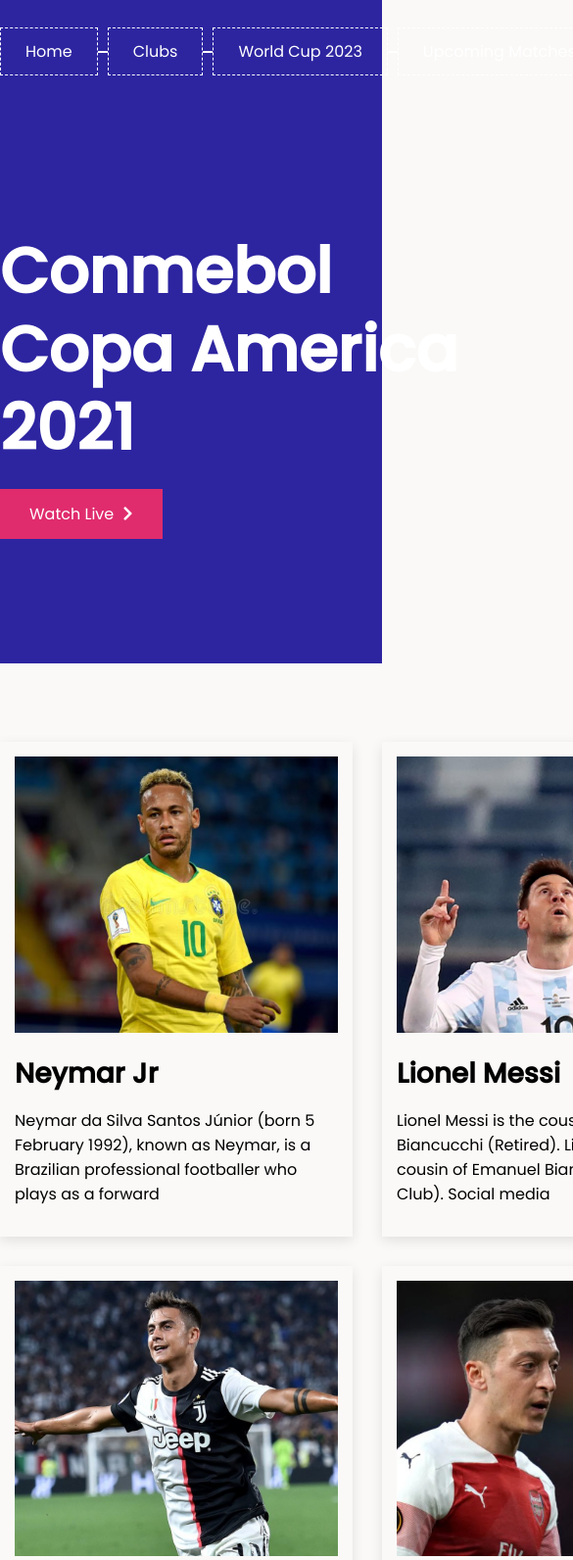
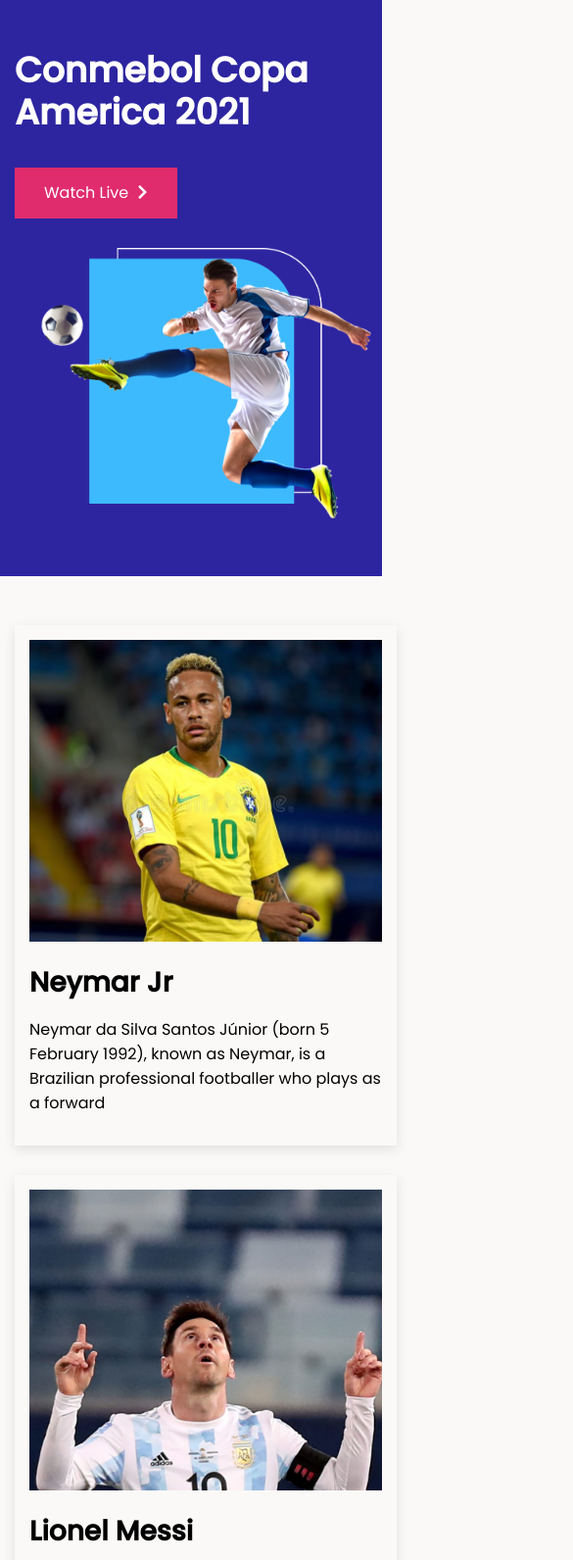
Before and after one commit to webservice96/copa-america-2021, a plain HTML site: page index.html in a window 390 px wide. Shown: the top 1592 px of the page at 98% size, 585 px wide, since content can reach past the window. Drawn offline with Linux system fonts and the light colour scheme.

Commit message:
Responsive

```diff
--- /dev/null
+++ b/assets/css/responsive.css
@@ -0,0 +1,64 @@
+@media only screen and (max-width: 600px) {
+    .container {
+        width: 100%;
+        padding: 0 15px;
+    }
+    header {
+        display: none;
+    }
+    .players {
+        grid-template-columns: 1fr;
+    }
+    .club-lists {
+        grid-template-columns: 1fr;
+    }
+    .players {
+        grid-template-columns: 1fr;
+    }
+    .club-lists {
+        grid-template-columns: 1fr;
+    }
+    .hero-flex {
+        flex-direction: column;
+        padding: 50px 0;
+    }
+    .hero-left {
+        padding: 0;
+        width: 100%;
+        margin-bottom: 30px;
+    }
+    .hero-right {
+        width: 87%;
+    }
+    section.hero-sec {
+        height: auto;
+        margin-bottom: 50px;
+    }
+    .hero-left h2 {
+        font-size: 36px;
+        line-height: 1.2;
+    }
+    .hero-left a {
+        margin: 0 auto;
+        display: inline-block;
+    }
+    section.player-sec {
+        margin-bottom: 50px;
+    }
+    section.match-fixture-sec {
+        margin-bottom: 50px;
+    }
+    .match-fixture tbody tr td {
+        display: block;
+    }
+    .match-fixture tbody tr:nth-child(2n) td {
+        border: none;
+    }
+    table.table tr {
+        margin-bottom: 15px;
+        display: block;
+    }
+    footer.site-footer {
+        padding: 30px 0;
+    }
+}
--- a/assets/css/style.css
+++ b/assets/css/style.css
@@ -142,6 +142,11 @@ nav.navigation li:first-child:before {
 
 .hero-right {
     width: 50%;
+    transition: .5s;
+}
+
+.hero-right:hover {
+    transform: rotate(45deg);
 }
 
 .hero-left h2 {
--- a/index.html
+++ b/index.html
@@ -10,6 +10,8 @@
     <link rel="stylesheet" href="https://use.fontawesome.com/releases/v5.15.3/css/all.css" integrity="sha384-SZXxX4whJ79/gErwcOYf+zWLeJdY/qpuqC4cAa9rOGUstPomtqpuNWT9wdPEn2fk" crossorigin="anonymous">
     <!-- main css -->
     <link rel="stylesheet" href="assets/css/style.css">
+    <!-- responsive css -->
+    <link rel="stylesheet" href="assets/css/responsive.css">
 </head>
 
 <body>
@@ -42,7 +44,7 @@
             <div class="hero-flex">
                 <div class="hero-left">
                     <h2>Conmebol Copa America 2021</h2>
-                    <a href="https://www.goal.com/en-in/live-scores">Watch Live <i class="fas fa-chevron-right"></i></a>
+                    <a href="https://www.goal.com/en-in/live-scores" target="_blank">Watch Live <i class="fas fa-chevron-right"></i></a>
                 </div>
                 <div class="hero-right">
                     <img src="assets/img/banner.png" alt="Not found!">
```
